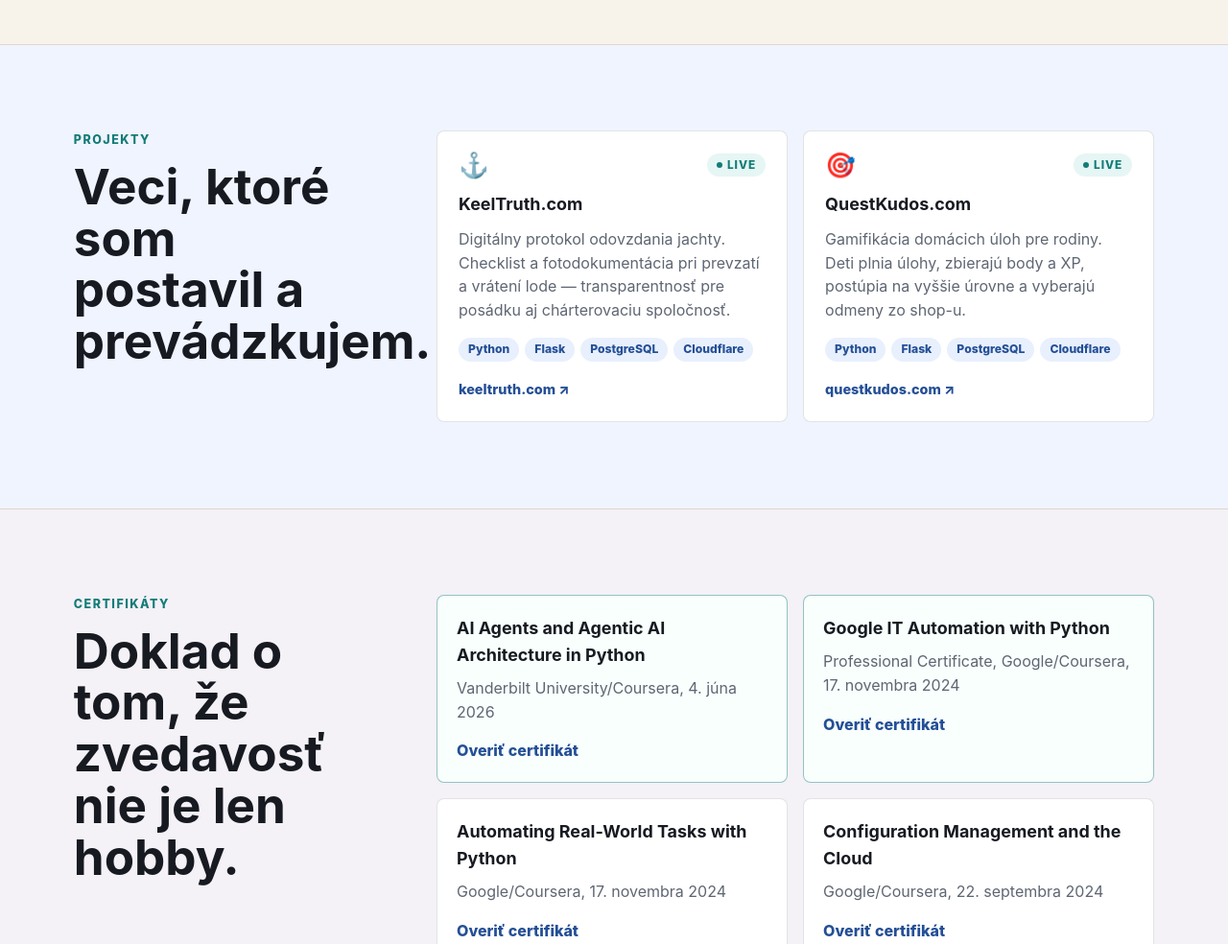
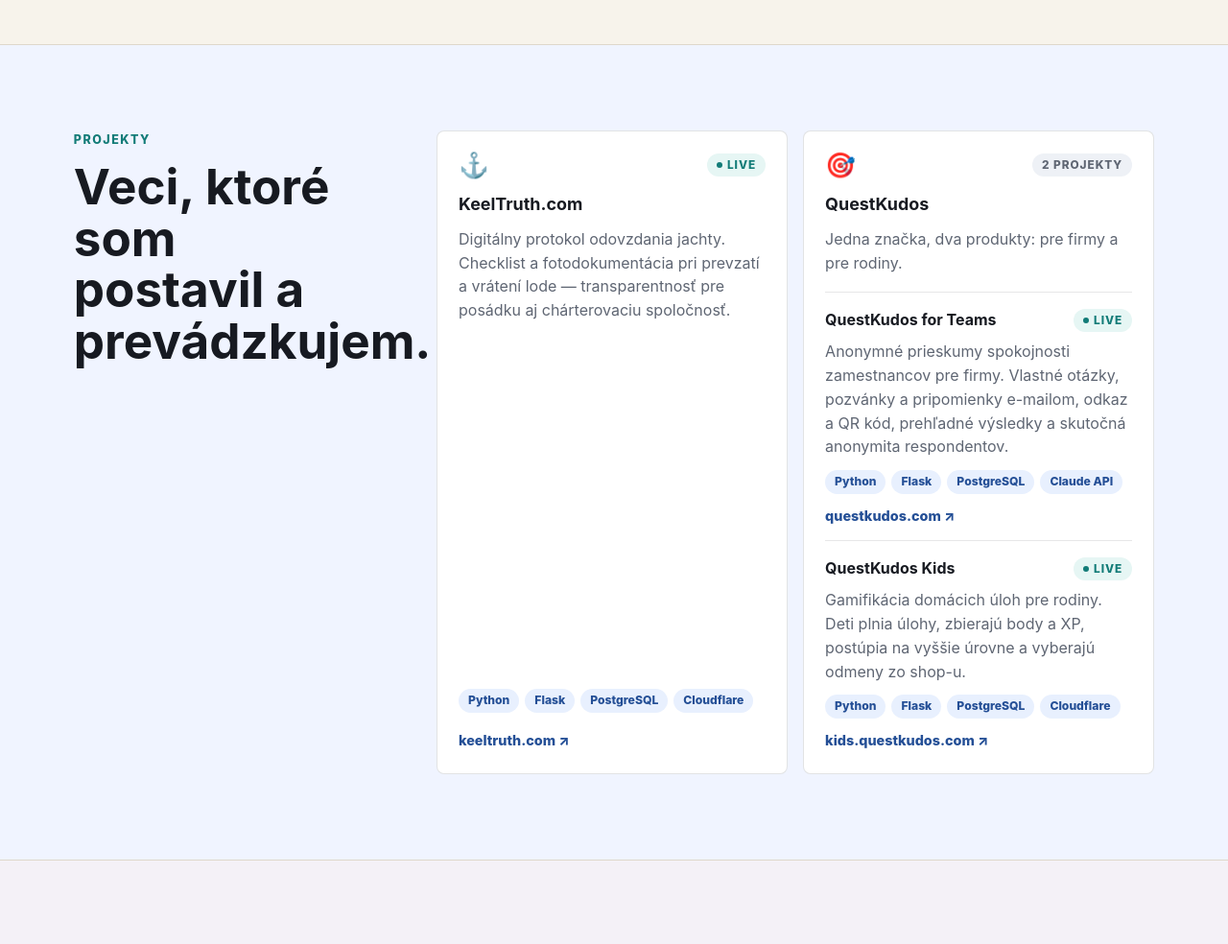
Before and after one commit to BranislavDurina/branislavdurina.github.io, a plain HTML site: page index.html in a window 1280 px wide. Shown: the part 2560-3544 px from the top of the page at 96% size. Drawn offline with Linux system fonts and the light colour scheme; no server answers.

Commit message:
feat: group QuestKudos into Teams and Kids sub-projects on projects section
Co-Authored-By: Claude Opus 5.5 <noreply@anthropic.com>
Claude-Session: https://claude.ai/code/session_01RUz2WB7Mv16CHgjZNJ7cAs

```diff
--- a/index.html
+++ b/index.html
@@ -204,17 +204,35 @@
           </ul>
           <a class="project-link" href="https://keeltruth.com" target="_blank" rel="noopener">keeltruth.com ↗</a>
         </article>
-        <article class="project-card">
+        <article class="project-card project-group">
           <div class="project-card-top">
             <span class="project-icon" aria-hidden="true">🎯</span>
-            <span class="project-status live">Live</span>
+            <span class="project-status">2 projekty</span>
           </div>
-          <h3><a href="https://questkudos.com" target="_blank" rel="noopener">QuestKudos.com</a></h3>
-          <p>Gamifikácia domácich úloh pre rodiny. Deti plnia úlohy, zbierajú body a XP, postúpia na vyššie úrovne a vyberajú odmeny zo shop-u.</p>
-          <ul class="project-tags" aria-label="Technológie">
-            <li>Python</li><li>Flask</li><li>PostgreSQL</li><li>Cloudflare</li>
-          </ul>
-          <a class="project-link" href="https://questkudos.com" target="_blank" rel="noopener">questkudos.com ↗</a>
+          <h3>QuestKudos</h3>
+          <p>Jedna značka, dva produkty: pre firmy a pre rodiny.</p>
+          <div class="subproject">
+            <div class="subproject-head">
+              <h4><a href="https://questkudos.com" target="_blank" rel="noopener">QuestKudos for Teams</a></h4>
+              <span class="project-status live">Live</span>
+            </div>
+            <p>Anonymné prieskumy spokojnosti zamestnancov pre firmy. Vlastné otázky, pozvánky a pripomienky e-mailom, odkaz a QR kód, prehľadné výsledky a skutočná anonymita respondentov.</p>
+            <ul class="project-tags" aria-label="Technológie">
+              <li>Python</li><li>Flask</li><li>PostgreSQL</li><li>Claude API</li>
+            </ul>
+            <a class="project-link" href="https://questkudos.com" target="_blank" rel="noopener">questkudos.com ↗</a>
+          </div>
+          <div class="subproject">
+            <div class="subproject-head">
+              <h4><a href="https://kids.questkudos.com" target="_blank" rel="noopener">QuestKudos Kids</a></h4>
+              <span class="project-status live">Live</span>
+            </div>
+            <p>Gamifikácia domácich úloh pre rodiny. Deti plnia úlohy, zbierajú body a XP, postúpia na vyššie úrovne a vyberajú odmeny zo shop-u.</p>
+            <ul class="project-tags" aria-label="Technológie">
+              <li>Python</li><li>Flask</li><li>PostgreSQL</li><li>Cloudflare</li>
+            </ul>
+            <a class="project-link" href="https://kids.questkudos.com" target="_blank" rel="noopener">kids.questkudos.com ↗</a>
+          </div>
         </article>
       </div>
     </section>
--- a/styles.css
+++ b/styles.css
@@ -636,6 +636,13 @@ a {
   font-weight: 800;
   letter-spacing: 0.08em;
   text-transform: uppercase;
+  white-space: nowrap;
+}
+
+/* Neutral status pill (e.g. project count) */
+.project-status {
+  background: #eef1f6;
+  color: var(--muted);
 }
 
 .project-status.live {
@@ -704,3 +711,55 @@ a {
 .project-link:hover {
   color: var(--teal);
 }
+
+/* Project group sub-items */
+.project-group > p {
+  flex: 0 0 auto;
+  margin-bottom: 4px;
+}
+
+.subproject {
+  display: flex;
+  flex-direction: column;
+  padding-top: 16px;
+  margin-top: 14px;
+  border-top: 1px solid rgba(23, 26, 33, 0.1);
+}
+
+.subproject-head {
+  display: flex;
+  align-items: center;
+  justify-content: space-between;
+  gap: 10px;
+  margin-bottom: 8px;
+}
+
+.subproject h4 {
+  margin: 0;
+  font-size: 1rem;
+}
+
+.subproject h4 a {
+  text-decoration: none;
+  color: var(--ink);
+}
+
+.subproject h4 a:hover {
+  color: var(--teal);
+}
+
+.subproject > p {
+  margin: 0 0 12px;
+  color: var(--muted);
+}
+
+.subproject .project-tags {
+  margin-bottom: 12px;
+}
+
+/* The base .project-grid rule above overrides the earlier mobile query, so repeat it here */
+@media (max-width: 620px) {
+  .project-grid {
+    grid-template-columns: 1fr;
+  }
+}
```
Also changed, not shown: index-de.html (+26 -8 lines), index-en.html (+26 -8 lines).
